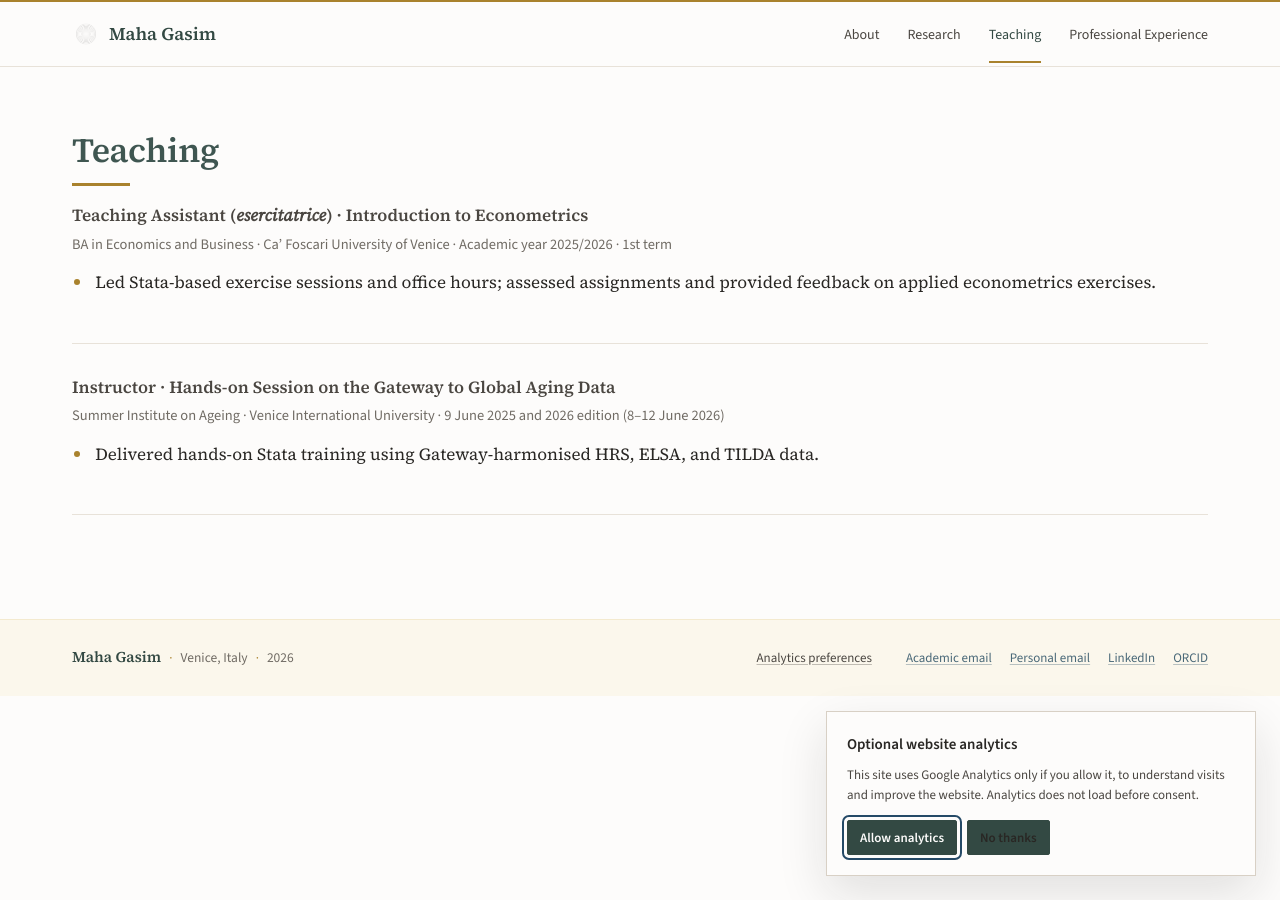
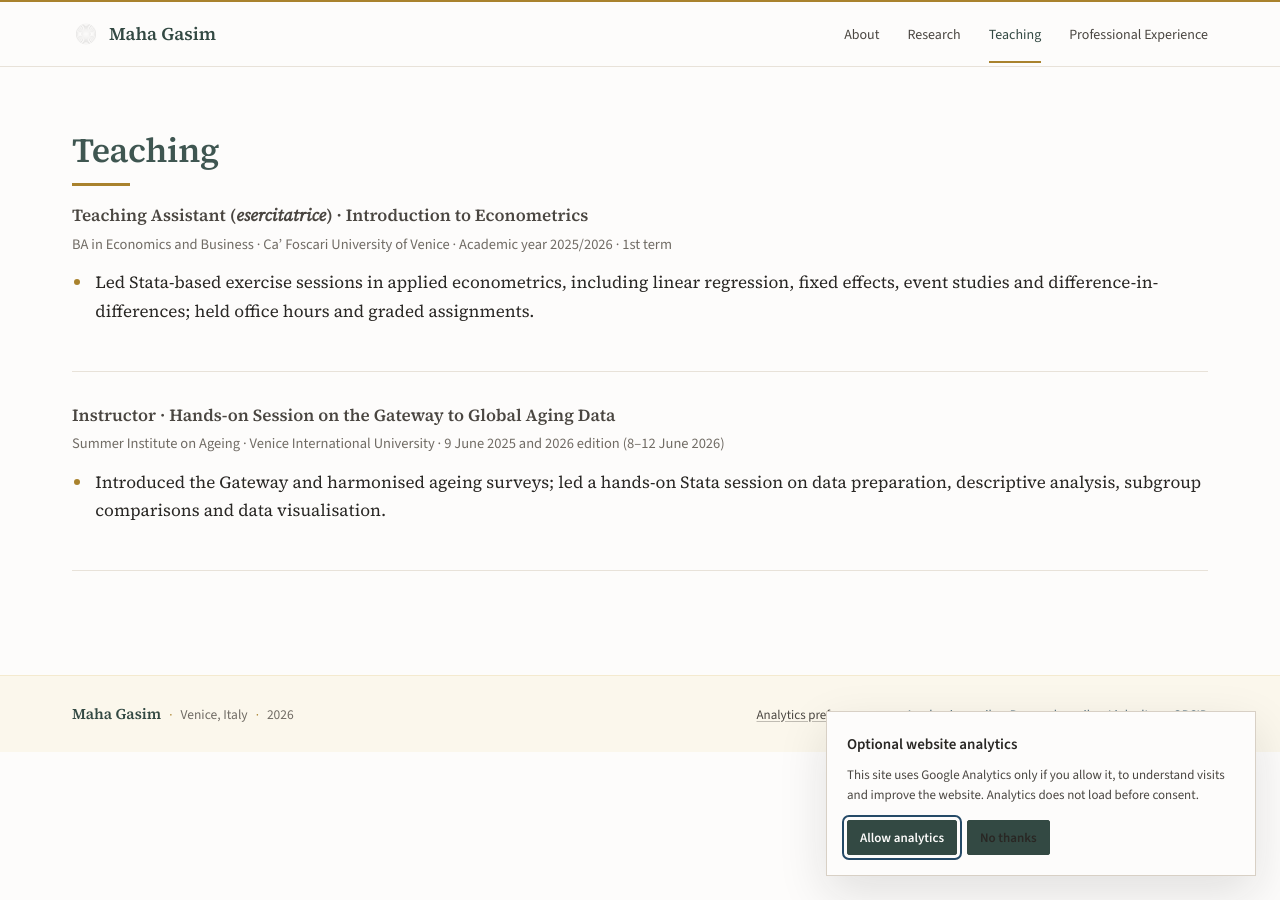
Before and after one commit to mahagasim/mahagasim.github.io, a Jekyll site: the page built from teaching.md, in a window 1280 px wide. Built offline with Jekyll 4.4.1, drawn with Linux system fonts in a browser that asks for light colours.

Commit message:
Align teaching descriptions with current CV

```diff
--- a/teaching.md
+++ b/teaching.md
@@ -10,7 +10,7 @@ description: Teaching experience in econometrics, Stata, and harmonised ageing d
   <h3>Teaching Assistant (<em>esercitatrice</em>) · Introduction to Econometrics</h3>
   <p class="entry-meta">BA in Economics and Business · Ca’ Foscari University of Venice · Academic year 2025/2026 · 1st term</p>
   <ul>
-    <li>Led Stata-based exercise sessions and office hours; assessed assignments and provided feedback on applied econometrics exercises.</li>
+    <li>Led Stata-based exercise sessions in applied econometrics, including linear regression, fixed effects, event studies and difference-in-differences; held office hours and graded assignments.</li>
   </ul>
 </div>
 
@@ -18,6 +18,6 @@ description: Teaching experience in econometrics, Stata, and harmonised ageing d
   <h3>Instructor · Hands-on Session on the Gateway to Global Aging Data</h3>
   <p class="entry-meta">Summer Institute on Ageing · Venice International University · 9 June 2025 and 2026 edition (8–12 June 2026)</p>
   <ul>
-    <li>Delivered hands-on Stata training using Gateway-harmonised HRS, ELSA, and TILDA data.</li>
+    <li>Introduced the Gateway and harmonised ageing surveys; led a hands-on Stata session on data preparation, descriptive analysis, subgroup comparisons and data visualisation.</li>
   </ul>
 </div>
```
